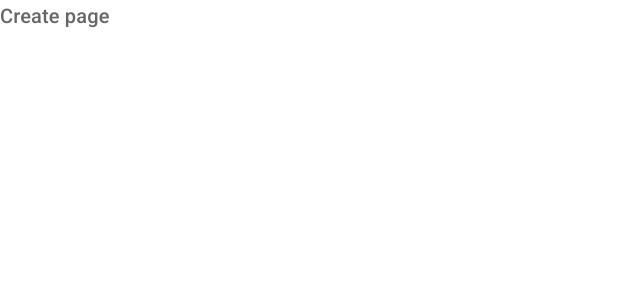
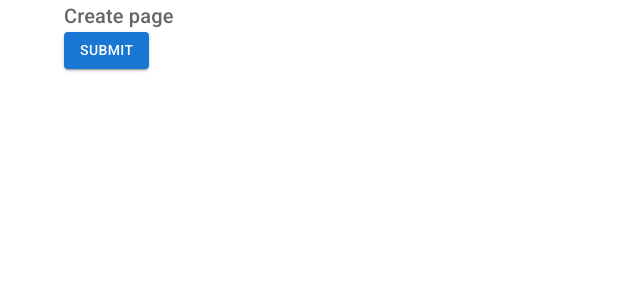
Before and after one commit to amzazibssh/MUI_commands, a React (Vite) app: page /create in a window 1280 px wide. Shown: the top 300 px of the page, without its empty margins (0-640 px from the left). Built offline with nearby package versions, Linux system fonts and the light colour scheme.

Commit message:
comp:buton and container

```diff
--- a/src/pages/Create.jsx
+++ b/src/pages/Create.jsx
@@ -1,8 +1,11 @@
 import React from 'react'
 import Typography from '@mui/material/Typography'
+import Button from '@mui/material/Button'
+import Container from '@mui/material/Container'
+
 export default function Create() {
   return (
-    <div>
+    <Container>
       <Typography
         variant="h6"
         color="textSecondary"
@@ -10,6 +13,15 @@ export default function Create() {
       >
         Create page
       </Typography>
-    </div>
+
+      <Button
+        onClick={() => console.log('Button clicked')}
+        type="submit"
+        color="primary"
+        variant="contained"
+      >
+        submit
+      </Button>
+    </Container>
   )
 }
```
